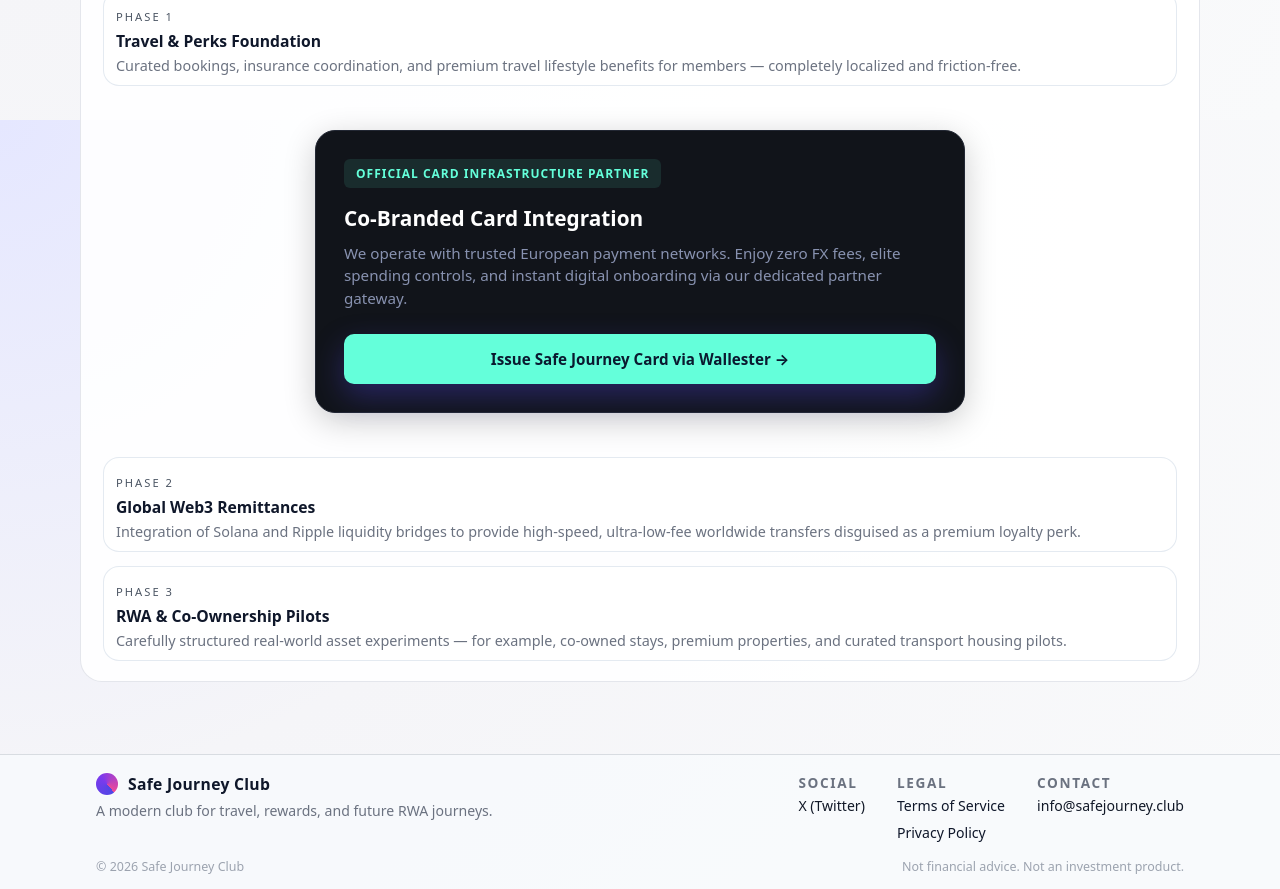
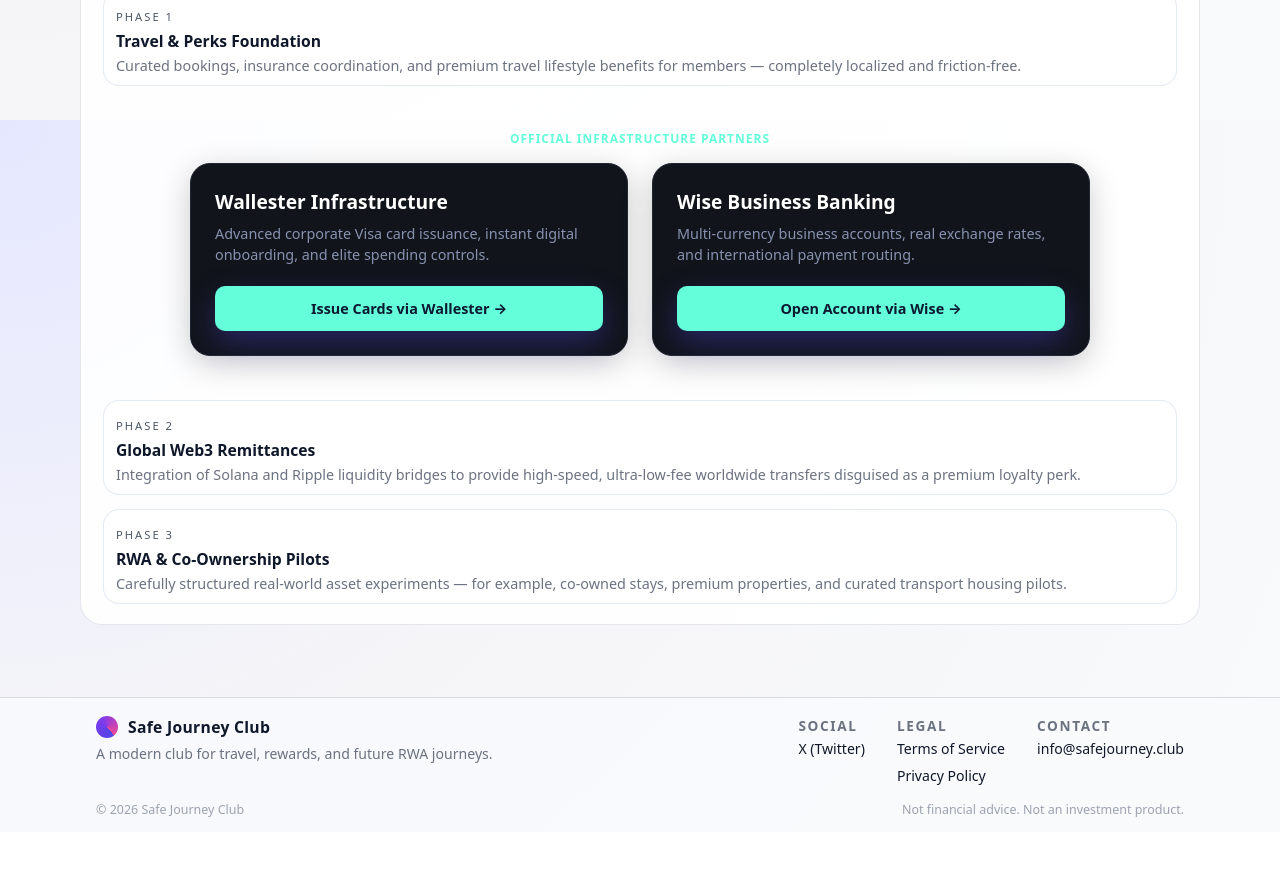
Before and after one commit to azagum/safejourney-club, a React (Vite) app: page / in a window 1280 px wide. Shown: the part 2280-3169 px from the top of the page. After the commit the page ends 3112 px from the top, so only its background shows below. Built offline with nearby package versions, Linux system fonts and the light colour scheme.

Commit message:
style: move partner styles to css file to pass ts validation

```diff
--- a/src/App.tsx
+++ b/src/App.tsx
@@ -416,22 +416,41 @@
           </p>
         </div>
 
-        {/* INTEGRATED CARD PARTNER BLOCK */}
-        <div className="sj-partner-card-block">
-          <div className="sj-partner-badge">Official Card Infrastructure Partner</div>
-          <h3>Co-Branded Card Integration</h3>
-          <p>
-            We operate with trusted European payment networks. Enjoy zero FX fees, elite spending controls,
-            and instant digital onboarding via our dedicated partner gateway.
-          </p>
-          <a
-            href="https://wallester.com/atrk?c=00fe5bd3-1975-4bfe-89bc-0c2631357a6b&promo=direct_link"
-            target="_blank"
-            rel="noreferrer"
-            className="sj-btn primary sj-partner-btn"
-          >
-            Issue Safe Journey Card via Wallester →
-          </a>
+        {/* ПАРТНЕРСЬКИЙ ХАБ (БЕЗ ВБУДОВАНИХ СТИЛІВ, ВСЕ СТИЛІЗОВАНО ЧЕРЕЗ КЛАСИ) */}
+        <div className="sj-partners-container">
+          <div className="sj-partners-main-badge">
+            Official Infrastructure Partners
+          </div>
+
+          <div className="sj-partners-split-grid">
+            {/* WALLESTER */}
+            <div className="sj-partner-mini-block">
+              <h3>Wallester Infrastructure</h3>
+              <p>Advanced corporate Visa card issuance, instant digital onboarding, and elite spending controls.</p>
+              <a
+                href="https://wallester.com"
+                target="_blank"
+                rel="noreferrer"
+                className="sj-btn primary sj-partner-btn-neon"
+              >
+                Issue Cards via Wallester →
+              </a>
+            </div>
+
+            {/* WISE */}
+            <div className="sj-partner-mini-block">
+              <h3>Wise Business Banking</h3>
+              <p>Multi-currency business accounts, real exchange rates, and international payment routing.</p>
+              <a
+                href="https://wise.com"
+                target="_blank"
+                rel="noreferrer"
+                className="sj-btn primary sj-partner-btn-neon"
+              >
+                Open Account via Wise →
+              </a>
+            </div>
+          </div>
         </div>
 
         {/* PHASE 2 */}
--- a/src/index.css
+++ b/src/index.css
@@ -946,3 +946,87 @@
   transform: translateY(-2px);
   box-shadow: 0 6px 20px rgba(100, 255, 218, 0.3);
 }
+/* ==========================================
+   ПОДВІЙНА СІТКА ПАРТНЕРІВ (WALLESTER & WISE)
+   ========================================== */
+
+.sj-partners-container {
+  margin: 30px auto;
+  max-width: 900px;
+}
+
+.sj-partners-main-badge {
+  text-align: center;
+  color: #64ffda;
+  font-size: 0.75rem;
+  font-weight: 700;
+  text-transform: uppercase;
+  letter-spacing: 1px;
+  margin-bottom: 16px;
+}
+
+.sj-partners-split-grid {
+  display: grid;
+  grid-template-columns: 1fr 1fr;
+  gap: 24px;
+}
+
+@media (max-width: 768px) {
+  .sj-partners-split-grid {
+    grid-template-columns: 1fr;
+    gap: 16px;
+  }
+}
+
+.sj-partner-mini-block {
+  background: #11141a;
+  border: 1px solid #222733;
+  border-radius: 20px;
+  padding: 24px;
+  display: flex;
+  flex-direction: column;
+  justify-content: space-between;
+  box-shadow: 0 8px 32px rgba(0, 0, 0, 0.2);
+  transition: all 0.3s ease;
+}
+
+.sj-partner-mini-block:hover {
+  border-color: rgba(100, 255, 218, 0.2);
+  box-shadow: 0 12px 40px rgba(100, 255, 218, 0.03);
+}
+
+.sj-partner-mini-block h3 {
+  margin: 0 0 8px 0;
+  font-size: 1.2rem;
+  color: #ffffff;
+}
+
+.sj-partner-mini-block p {
+  color: #8892b0;
+  font-size: 0.9rem;
+  line-height: 1.5;
+  margin: 0 0 20px 0;
+  flex-grow: 1;
+}
+
+.sj-partner-btn-neon {
+  display: inline-block;
+  text-align: center;
+  text-decoration: none !important;
+  width: 100%;
+  box-sizing: border-box;
+  padding: 12px 20px;
+  font-weight: 700;
+  font-size: 0.9rem;
+  background: #64ffda !important;
+  color: #0a192f !important;
+  border-radius: 10px;
+  transition: all 0.2s ease-in-out;
+  box-shadow: 0 4px 15px rgba(100, 255, 218, 0.1);
+}
+
+.sj-partner-btn-neon:hover {
+  background: #52deba !important;
+  transform: translateY(-2px);
+  box-shadow: 0 6px 20px rgba(100, 255, 218, 0.25);
+}
```
Also changed, not shown: src/logo.svg (added).
